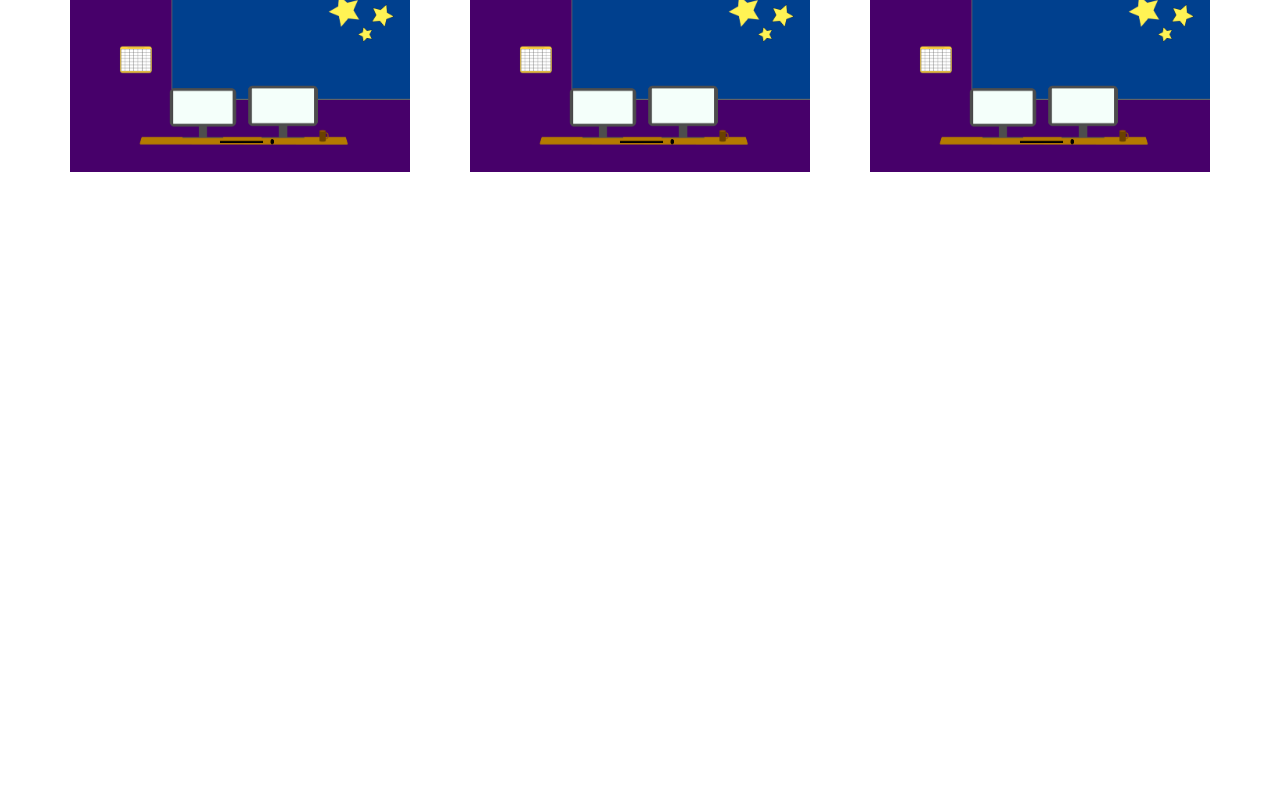
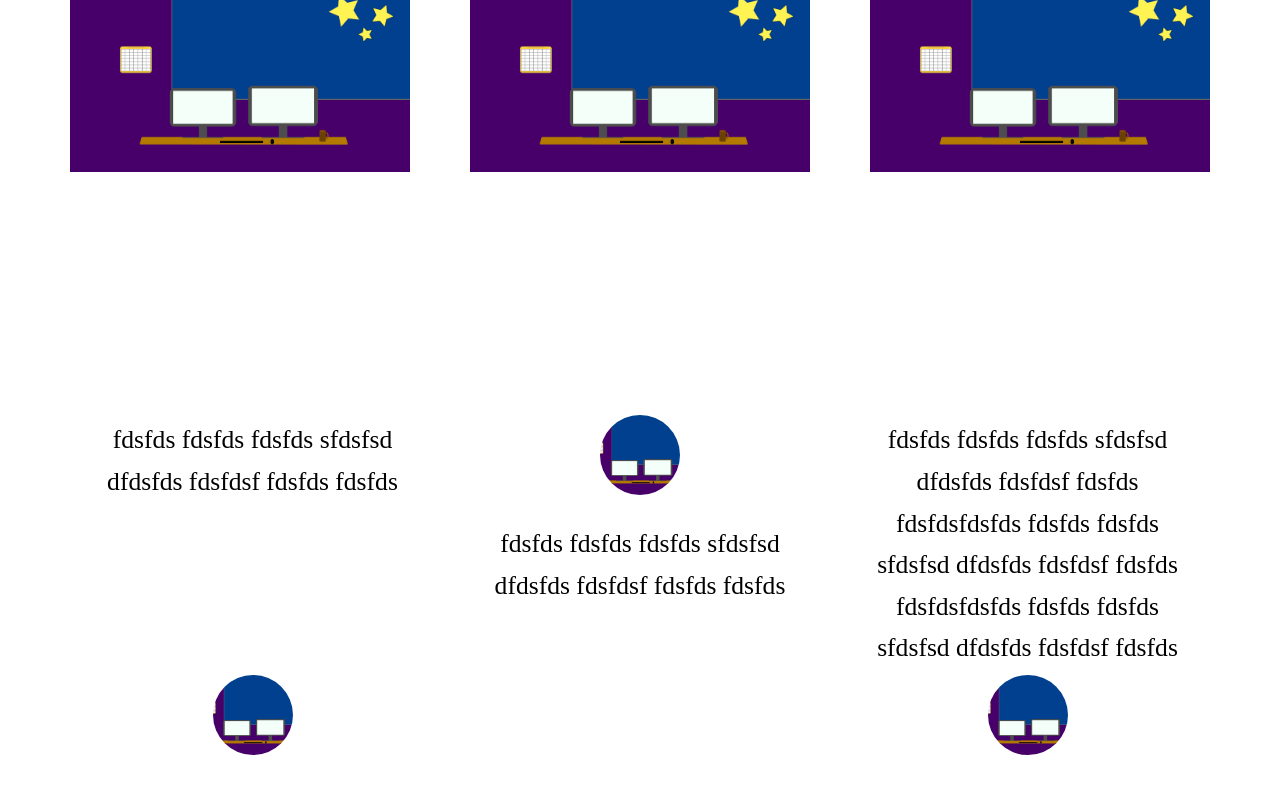
Before and after one commit to Racksoup/Portfolio, a React (Create React App) app: page / in a window 1280 px wide. Shown: the part 2511-3305 px from the top of the page. Built offline with nearby package versions, Linux system fonts and the light colour scheme.

Commit message:
Created Testimonials

```diff
--- a/src/UI/Components/Testimonials/Testimonials.jsx
+++ b/src/UI/Components/Testimonials/Testimonials.jsx
@@ -1,12 +1,60 @@
 import React from 'react';
 import './testimonials.scss';
+
+import HeaderBG from '../../../images/HeaderBG.png';
 
 const Testimonials = ({ Ref }) => {
   return (
     <div className='Testimonials' ref={Ref}>
-      Testimonials
+      <div className='Title'>TESTIMONIALS</div>
+      <div className='Content'>
+        <TestComp
+          text='fdsfds fdsfds fdsfds sfdsfsd dfdsfds fdsfdsf fdsfds fdsfds'
+          name='Amelia'
+          img={HeaderBG}
+          view='0'
+        />
+        <TestComp
+          text='fdsfds fdsfds fdsfds sfdsfsd dfdsfds fdsfdsf fdsfds fdsfds'
+          name='Amelia'
+          img={HeaderBG}
+          view='1'
+        />
+        <TestComp
+          text='fdsfds fdsfds fdsfds sfdsfsd dfdsfds fdsfdsf fdsfds fdsfdsfdsfds fdsfds fdsfds sfdsfsd dfdsfds fdsfdsf fdsfds fdsfdsfdsfds fdsfds fdsfds sfdsfsd dfdsfds fdsfdsf fdsfds fdsfdsfdsfds fdsfds fdsfds sfdsfsd dfdsfds fdsfdsf fdsfds fdsfdsfdsfds fdsfds fdsfds sfdsfsd dfdsfds fdsfdsf fdsfds fdsfdsfdsfds fdsfds fdsfds sfdsfsd dfdsfds fdsfdsf fdsfds fdsfds'
+          name='Amelia'
+          img={HeaderBG}
+          view='0'
+        />
+      </div>
     </div>
   );
 };
 
+const TestComp = ({ text, name, img, view }) => {
+  if (view == 0) {
+    return (
+      <div className='TestComp'>
+        <div className='Text'>{text}</div>
+        <div className='ImgContainer'>
+          <img className='Img' src={img} />
+          <div className='Name'>{name}</div>
+        </div>
+      </div>
+    );
+  }
+
+  if (view == 1) {
+    return (
+      <div className='TestComp'>
+        <div className='ImgContainer'>
+          <img className='Img' src={img} />
+          <div className='Name'>{name}</div>
+        </div>
+        <div className='Text'>{text}</div>
+      </div>
+    );
+  }
+};
+
 export default Testimonials;
--- a/src/UI/Components/Testimonials/testimonials.scss
+++ b/src/UI/Components/Testimonials/testimonials.scss
@@ -1,6 +1,53 @@
 @import '../../../App.scss';
 
 .Testimonials {
+  @include Section;
   width: 100%;
   height: 50rem;
+
+  .Content {
+    width: 1200px;
+    height: 600px;
+    display: flex;
+    align-items: center;
+    justify-content: space-evenly;
+
+    .TestComp {
+      width: 350px;
+      height: 600px;
+      display: flex;
+      flex-direction: column;
+      align-items: center;
+
+      .Text {
+        line-height: 2.6rem;
+        width: 350px;
+        height: 260px;
+        background-color: white;
+        color: black;
+        font-size: 1.6rem;
+        overflow: hidden;
+        border-radius: 2rem;
+        padding: 0.9rem;
+        text-align: center;
+      }
+
+      .ImgContainer {
+        margin: 10px 0;
+
+        .Img {
+          height: 80px;
+          width: 80px;
+          border-radius: 80px;
+          object-fit: cover;
+        }
+
+        .Name {
+          font-size: 1rem;
+          position: absolute;
+          margin: -30px 0 0 90px;
+        }
+      }
+    }
+  }
 }
```
